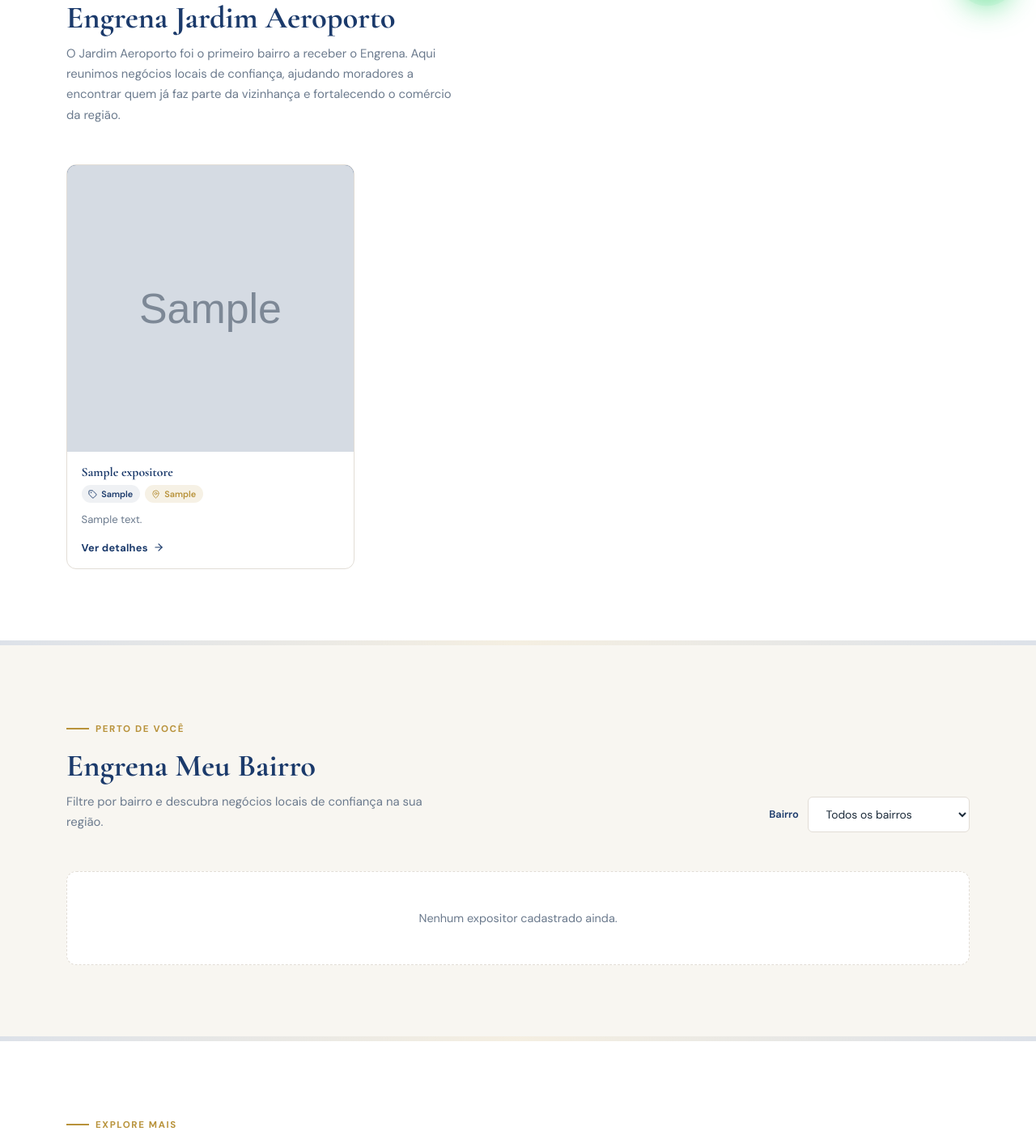
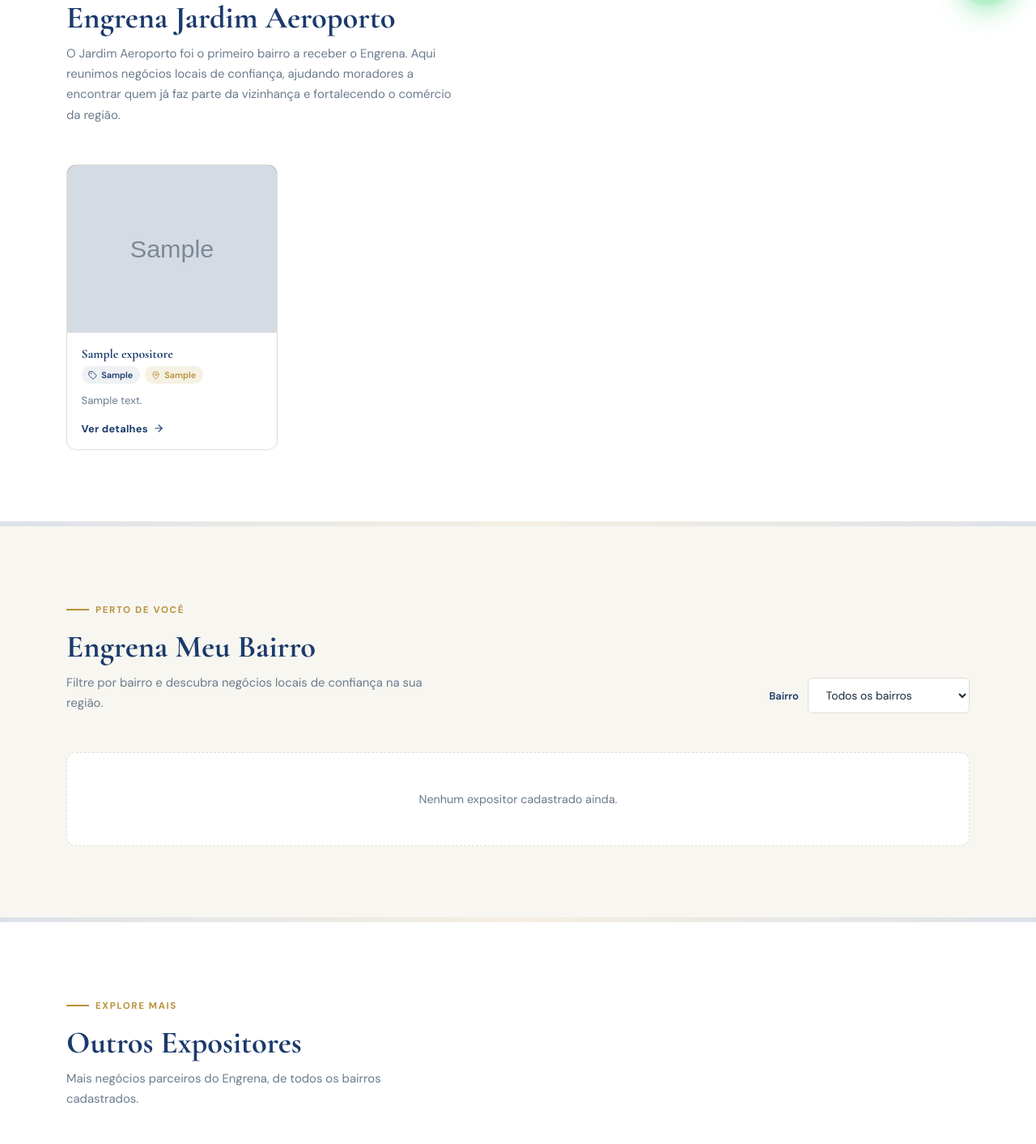
Before and after one commit to leanttro/soscorpotativa, a Flask app: page /engrena in a window 1280 px wide. Shown: the part 769-2182 px from the top of the page at 81% size. Run offline with Flask 3, Linux system fonts and the light colour scheme; tables that the repository leaves empty hold one stand-in row (values such as "Sample post"); grey boxes marked "Sample" are stand-in pictures.

Commit message:
Update engrena.html

```diff
--- a/templates/engrena.html
+++ b/templates/engrena.html
@@ -195,14 +195,14 @@ img { max-width: 100%; display: block; }
 .eng-filtro select:focus { border-color: var(--navy); }
 
 /* grid + card (mesmo estilo visual do produto-card) */
-.eng-grid { display: grid; grid-template-columns: repeat(3,1fr); gap: 1.5rem; }
+.eng-grid { display: grid; grid-template-columns: repeat(4,1fr); gap: 1.5rem; }
 .produto-card {
   background: var(--white); border: 1px solid var(--border);
   border-radius: 12px; overflow: hidden; display: flex;
   flex-direction: column; transition: all .3s;
 }
 .produto-card:hover { transform: translateY(-4px); box-shadow: 0 20px 40px rgba(0,0,0,0.08); }
-.produto-img { aspect-ratio: 1 / 1; overflow: hidden; background: var(--navy); }
+.produto-img { aspect-ratio: 1.25 / 1; overflow: hidden; background: var(--navy); }
 .produto-img img { width:100%; height:100%; object-fit:cover; transition: transform .5s; }
 .produto-card:hover .produto-img img { transform: scale(1.05); }
 .produto-body { padding: 1.1rem; flex: 1; display: flex; flex-direction: column; }
```
